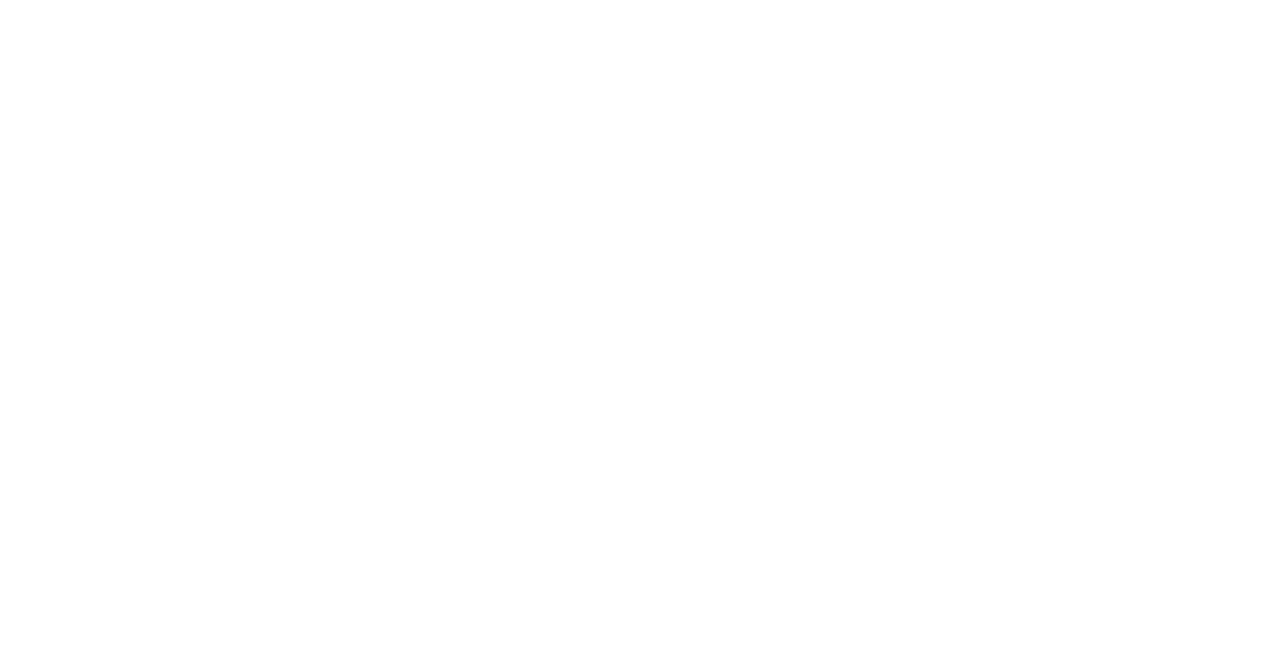
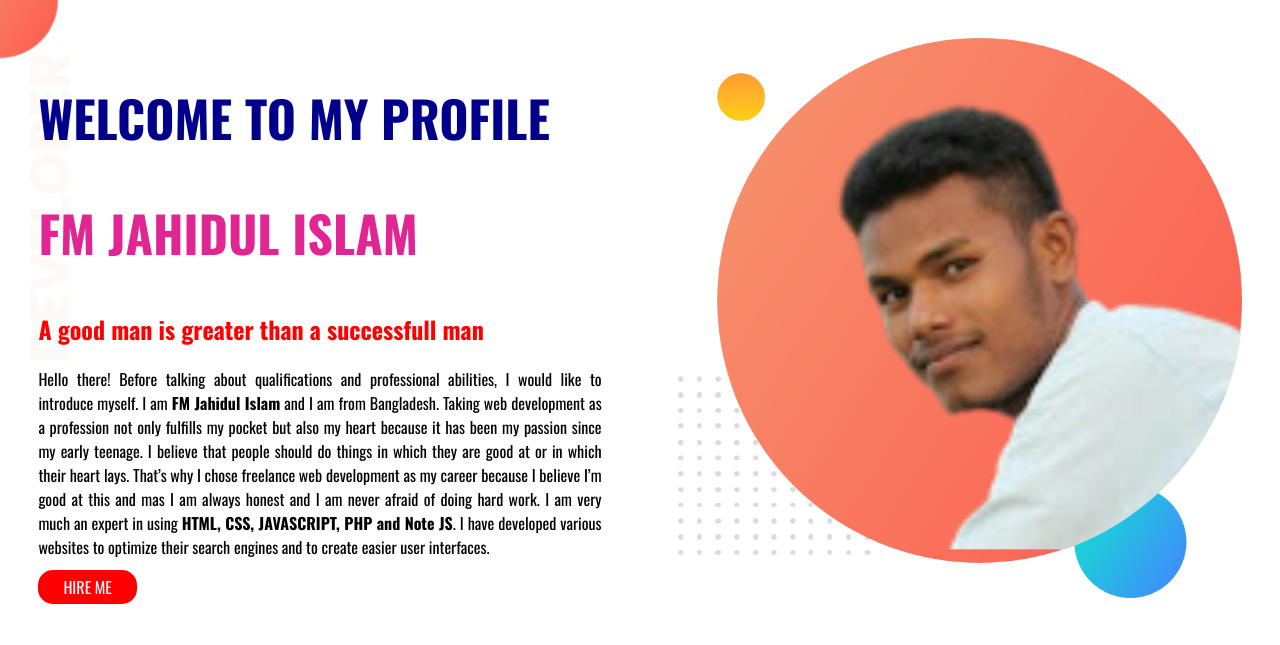
Before and after one commit to FMjahidulislam/my-website-done, a plain HTML site: page index.html in a window 1280 px wide. Drawn offline with nearby package versions, Linux system fonts and the light colour scheme.

Commit message:
first-step done

```diff
--- a/index.html
+++ b/index.html
@@ -6,8 +6,29 @@
     <meta name="viewport" content="width=device-width, initial-scale=1.0">
     <title>My website done</title>
     <link rel="stylesheet" href="style.css">
+    <link rel="preconnect" href="https://fonts.googleapis.com">
+<link rel="preconnect" href="https://fonts.gstatic.com" crossorigin>
+<link href="https://fonts.googleapis.com/css2?family=Oswald:wght@200;300;400;500;600;700&display=swap" rel="stylesheet">
 </head>
 <body>
+    <section class="top-part">
+        <div class="half-with">
+            <h1>WELCOME TO MY PROFILE</h1>
+            <h1><span class="name-color">FM JAHIDUL ISLAM</span></h1>
+            <h2>A good man is greater than a successfull man</h2>
+            <p>Hello there! Before talking about qualifications and professional abilities, I would like to introduce myself. I am <b>FM Jahidul Islam</b> and I am from Bangladesh. Taking web development as a profession not only fulfills my pocket but also my heart because it has been my passion since my early teenage.
+                I believe that people should do things in which they are good at or in which their heart lays. That’s why I chose freelance web development as my career because I believe I’m good at this and mas I am always honest and I am never afraid of doing hard work.
+                I am very much an expert in using <b> HTML, CSS, JAVASCRIPT, PHP and Note JS</b>. I have developed various websites to optimize their search engines and to create easier user interfaces.</p>
+                <a class="button" target="blank" href="http://Freelancer.com">HIRE ME</a>
+            </div>
+
+
+                <div class="half-with">
+                    <img src="images/profile-pic.png" alt="my profile photo">
+                </div>
+
+            </section>
+
 
 </body>
 </html>
--- a/style.css
+++ b/style.css
@@ -0,0 +1,54 @@
+body {
+    font-family: 'Oswald', sans-serif;
+    margin: 0;
+
+}
+
+h1 {
+    color: darkblue;
+    font-size: 50px;
+}
+
+h2 {
+    color: red;
+}
+
+p {
+    color: black;
+    text-align: justify;
+
+}
+
+.name-color {
+    color: rgb(224, 38, 147);
+    font-size: 50px;
+}
+
+section {
+    display: flex;
+
+}
+
+.half-with {
+    width: 50%;
+    padding: 3%;
+
+}
+
+.half-with img {
+    width: 100%;
+
+}
+
+.button {
+    background-color: red;
+    color: white;
+    text-decoration: none;
+    padding: 5px 25px;
+    border-radius: 15px;
+}
+
+.top-part {
+    background-image: url(images/top-banner.png);
+    background-repeat: no-repeat;
+}
```
Also changed, not shown: images/dream-bg.png (added), images/exp-bg.png (added), images/my-bg.png (added), images/my-bg2.png (added), images/my-bg23.png (added), images/profile-pic.png (added), images/top-banner.png (added).
